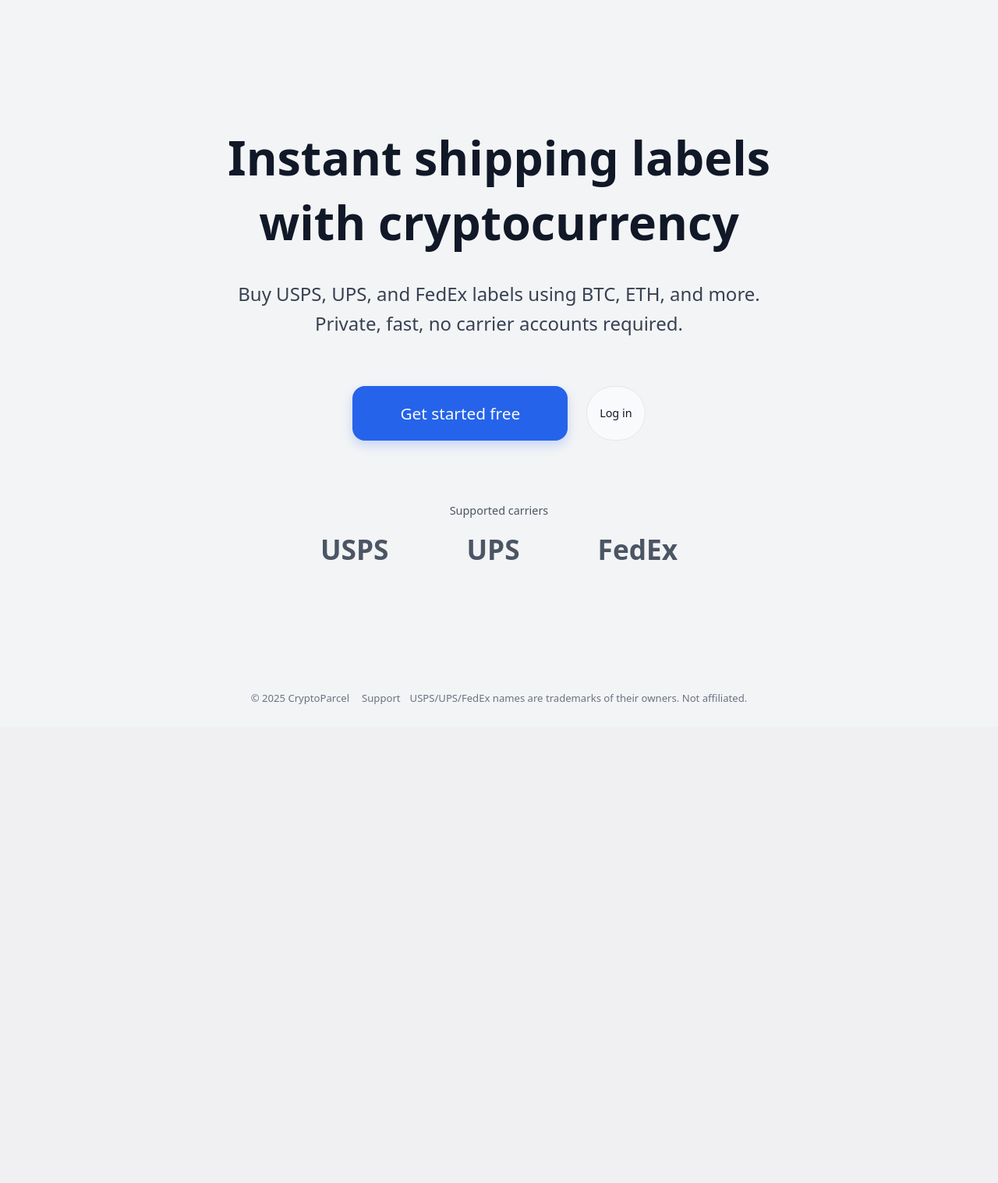
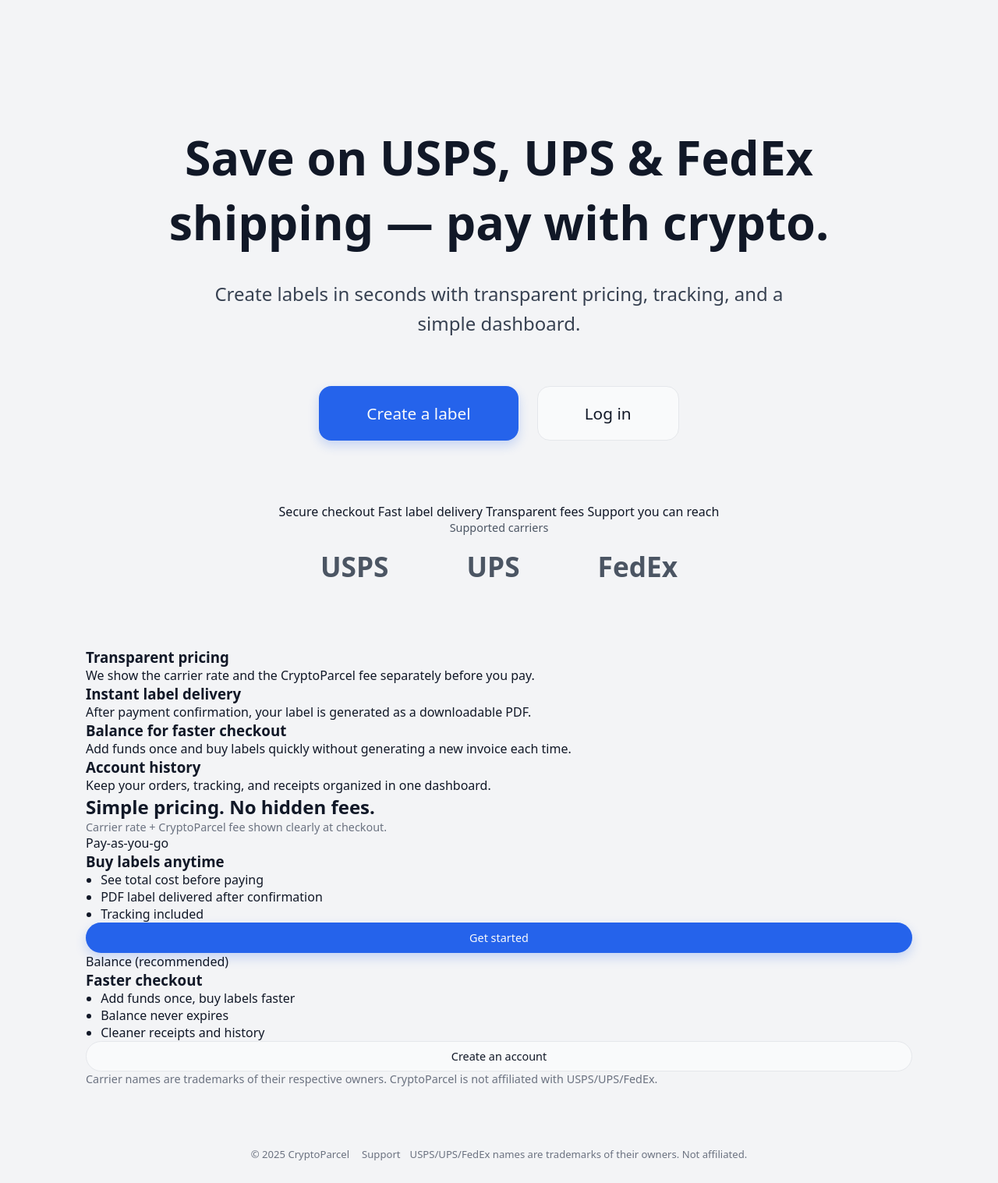
Before and after one commit to cryptoparcel/cryptoparcel_finish, a Flask app: page / in a window 1280 px wide. Shown: the part 97-1614 px from the top of the page at 78% size. Before the commit the page ends 1000 px from the top, so only its background shows below. Run offline with Flask 3, Linux system fonts and the light colour scheme; data comes from the database, SQL or seed files in the repository.

Commit message:
Update index.html

```diff
--- a/templates/index.html
+++ b/templates/index.html
@@ -1,27 +1,99 @@
 {% extends "base.html" %}
-{% block title %}CryptoParcel — Instant shipping labels with crypto{% endblock %}
+{% block title %}CryptoParcel — Shipping labels with crypto{% endblock %}
+
 {% block content %}
-<section class="hero-clean">
-    <h1>Instant shipping labels<br>with cryptocurrency</h1>
+<section class="hero-clean hero-saas">
+  <h1>Save on USPS, UPS & FedEx shipping — pay with crypto.</h1>
   <p class="hero-subtitle">
-        Buy USPS, UPS, and FedEx labels using BTC, ETH, and more.<br>
-        Private, fast, no carrier accounts required.
+    Create labels in seconds with transparent pricing, tracking, and a simple dashboard.
   </p>
+
   <div class="hero-actions">
     {% if current_user.is_authenticated %}
-            <a href="{{ url_for('create_label') }}" class="cp-btn-primary cp-btn-large">Create label now</a>
+      <a href="{{ url_for('create_label') }}" class="cp-btn-primary cp-btn-large">Create a label</a>
+      <a href="{{ url_for('wallet') }}" class="cp-btn-secondary cp-btn-large">Add funds</a>
     {% else %}
-            <a href="{{ url_for('register') }}" class="cp-btn-primary cp-btn-large">Get started free</a>
-            <a href="{{ url_for('login') }}" class="cp-btn-secondary">Log in</a>
+      <a href="{{ url_for('register') }}" class="cp-btn-primary cp-btn-large">Create a label</a>
+      <a href="{{ url_for('login') }}" class="cp-btn-secondary cp-btn-large">Log in</a>
     {% endif %}
   </div>
+
+  <div class="cp-trust-strip">
+    <span>Secure checkout</span>
+    <span>Fast label delivery</span>
+    <span>Transparent fees</span>
+    <span>Support you can reach</span>
+  </div>
+
   <div class="carriers">
     <p class="muted">Supported carriers</p>
     <div class="carrier-list">
-            <span>USPS</span>
-            <span>UPS</span>
-            <span>FedEx</span>
+      <span>USPS</span><span>UPS</span><span>FedEx</span>
     </div>
   </div>
 </section>
+
+<section class="cp-section">
+  <div class="cp-feature-grid">
+    <div class="cp-feature-card">
+      <h3>Transparent pricing</h3>
+      <p>We show the carrier rate and the CryptoParcel fee separately before you pay.</p>
+    </div>
+    <div class="cp-feature-card">
+      <h3>Instant label delivery</h3>
+      <p>After payment confirmation, your label is generated as a downloadable PDF.</p>
+    </div>
+    <div class="cp-feature-card">
+      <h3>Balance for faster checkout</h3>
+      <p>Add funds once and buy labels quickly without generating a new invoice each time.</p>
+    </div>
+    <div class="cp-feature-card">
+      <h3>Account history</h3>
+      <p>Keep your orders, tracking, and receipts organized in one dashboard.</p>
+    </div>
+  </div>
+</section>
+
+<section id="pricing" class="cp-section">
+  <div class="cp-section-head">
+    <h2>Simple pricing. No hidden fees.</h2>
+    <p class="muted">Carrier rate + CryptoParcel fee shown clearly at checkout.</p>
+  </div>
+
+  <div class="cp-grid-2">
+    <div class="cp-price-card">
+      <div class="cp-kicker">Pay-as-you-go</div>
+      <h3>Buy labels anytime</h3>
+      <ul>
+        <li>See total cost before paying</li>
+        <li>PDF label delivered after confirmation</li>
+        <li>Tracking included</li>
+      </ul>
+      {% if current_user.is_authenticated %}
+        <a class="cp-btn-primary cp-full-width" href="{{ url_for('create_label') }}">Create label</a>
+      {% else %}
+        <a class="cp-btn-primary cp-full-width" href="{{ url_for('register') }}">Get started</a>
+      {% endif %}
+    </div>
+
+    <div class="cp-price-card">
+      <div class="cp-kicker">Balance (recommended)</div>
+      <h3>Faster checkout</h3>
+      <ul>
+        <li>Add funds once, buy labels faster</li>
+        <li>Balance never expires</li>
+        <li>Cleaner receipts and history</li>
+      </ul>
+      {% if current_user.is_authenticated %}
+        <a class="cp-btn-secondary cp-full-width" href="{{ url_for('wallet_topup') }}">Add funds</a>
+      {% else %}
+        <a class="cp-btn-secondary cp-full-width" href="{{ url_for('register') }}">Create an account</a>
+      {% endif %}
+    </div>
+  </div>
+
+  <div class="cp-fineprint muted">
+    Carrier names are trademarks of their respective owners. CryptoParcel is not affiliated with USPS/UPS/FedEx.
+  </div>
+</section>
 {% endblock %}
```
Lines whose indentation alone changed are shown as unchanged.
